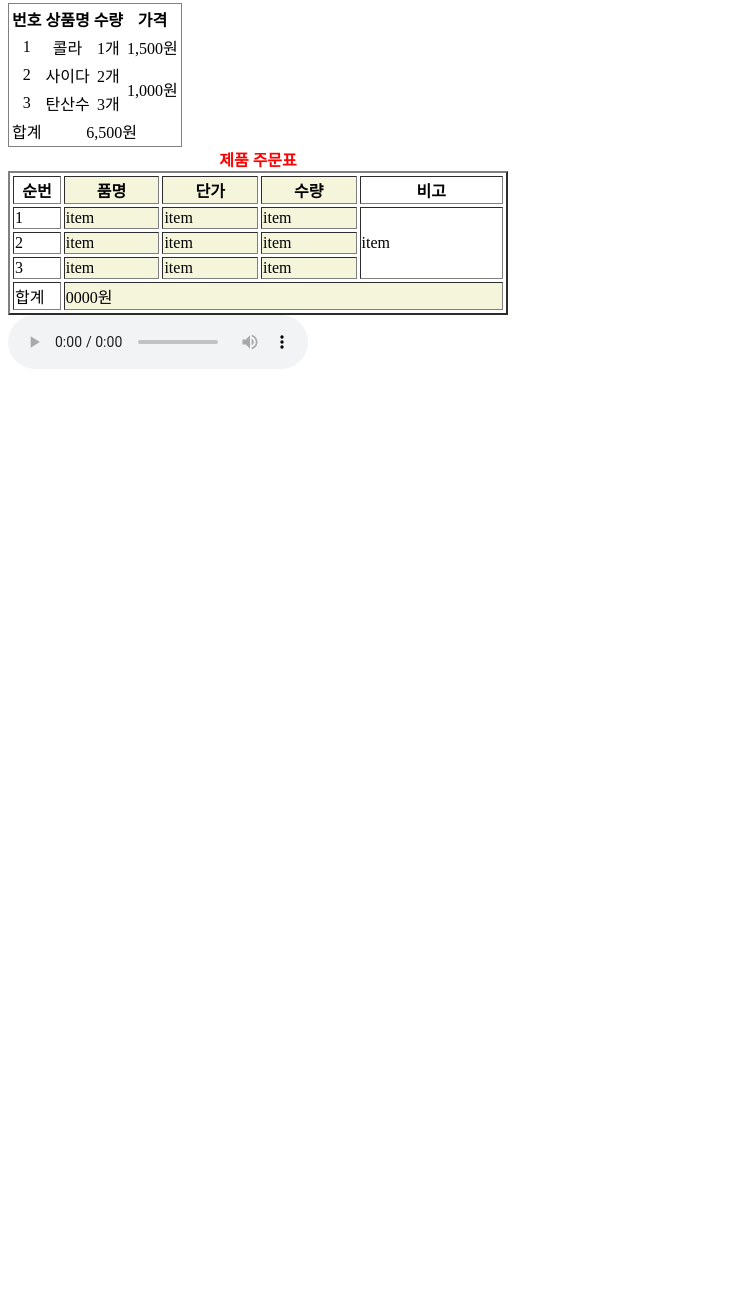
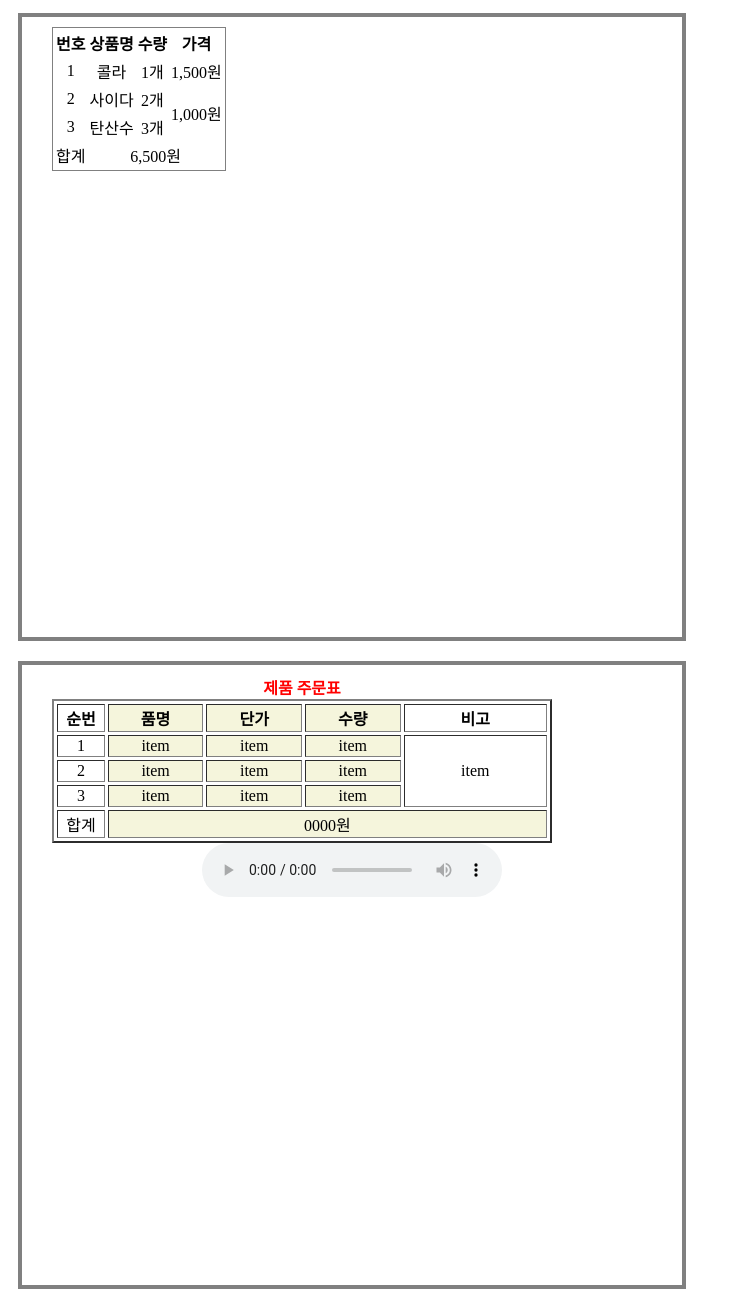
Before and after one commit to Mynamisboseong/WebStudy, a plain HTML site: page index.html in a window 1280 px wide. Shown: the part 2559-3866 px from the top of the page, without its empty margins (0-741 px from the left). Before the commit the page ends 2940 px from the top, so only its background shows below. Drawn offline with Linux system fonts and the light colour scheme.

Commit message:
html 마무리 실습2

```diff
--- a/index.html
+++ b/index.html
@@ -93,7 +93,7 @@
 
     </form>
 </div>
-
+<div style="width: 600px; text-align:center">
     <table style="border: 1px solid gray; text-align: center">
         <tr>
             <th>번호</th>
@@ -122,7 +122,9 @@
             <td>합계</td>
             <td colspan="3">6,500원</td>
         </tr>
-
+    </table>
+</div>
+    <div style="width: 600px; text-align:center">
         <table width=500px" border="2" cellspacing="3">
             <caption style="color: red; font-weight:bold">제품 주문표</caption>
             <col style="width:10%;">
@@ -162,7 +164,7 @@
                     <td colspan="4">0000원</td>
                 </tr>
         </table>
-        </table>
         <audio src="C:\Users\user\Desktop\lovewinsall.mp3"controls></audio>
+    </div>
 </body>
 </html>
```
Lines whose indentation alone changed are shown as unchanged.
